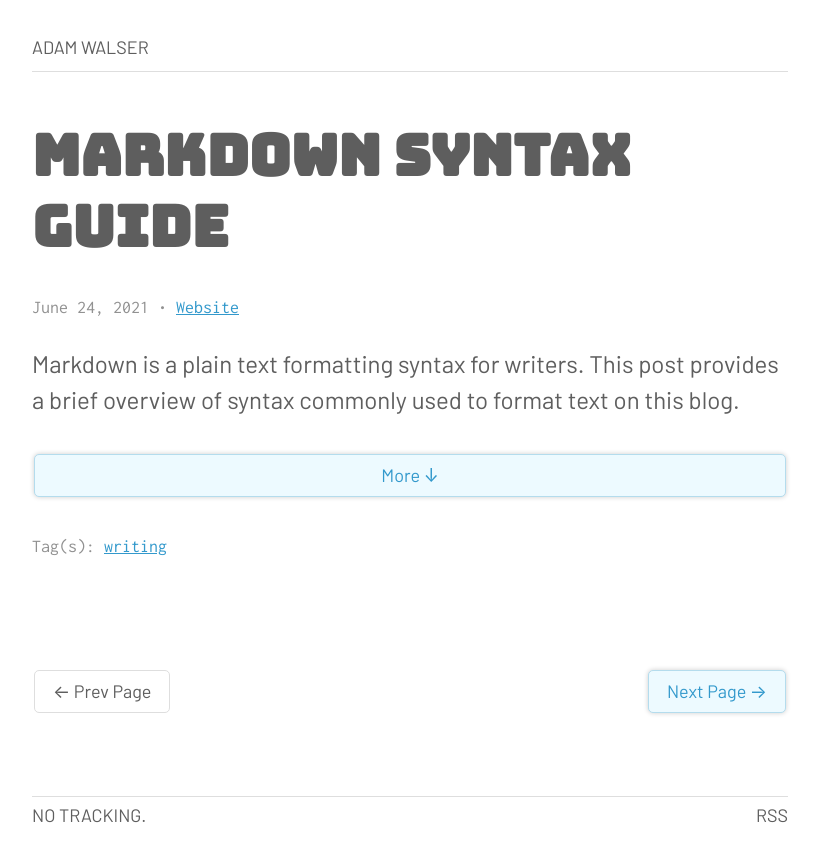
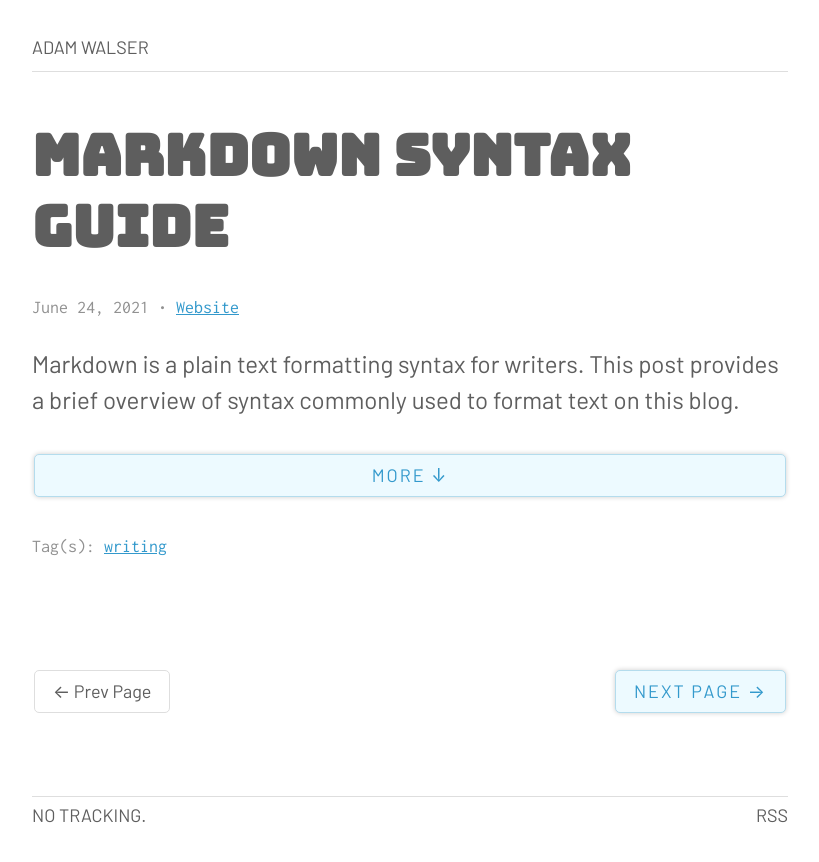
Before and after one commit to ajpwalser/ajpwalser.github.io, a Jekyll site: the page built from index.html, in a window 1280 px wide. Shown: the top 862 px of the page, without its empty margins (230-1049 px from the left). Built offline with Jekyll 4.4.1, drawn with Linux system fonts in a browser that asks for light colours; the list of posts is cut into pages by our own code.

Commit message:
Update style.css

```diff
--- a/css/style.css
+++ b/css/style.css
@@ -320,7 +320,7 @@ figcaption {
 	border-radius: 5px;
 	box-shadow: 0 0 5px #00000033;
 	text-decoration: none;
-	text-transform: uppercase:
+	text-transform: uppercase;
 	letter-spacing: 2px;
 }
 
```
